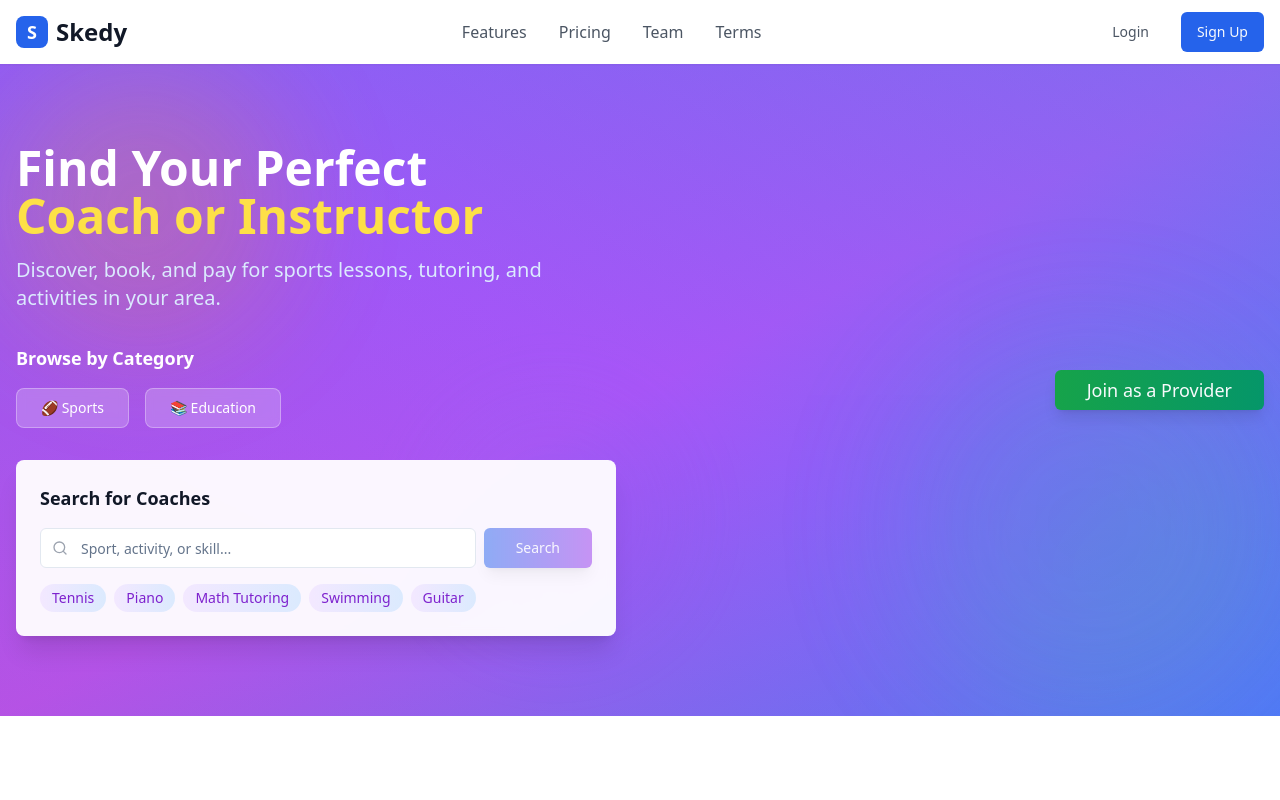
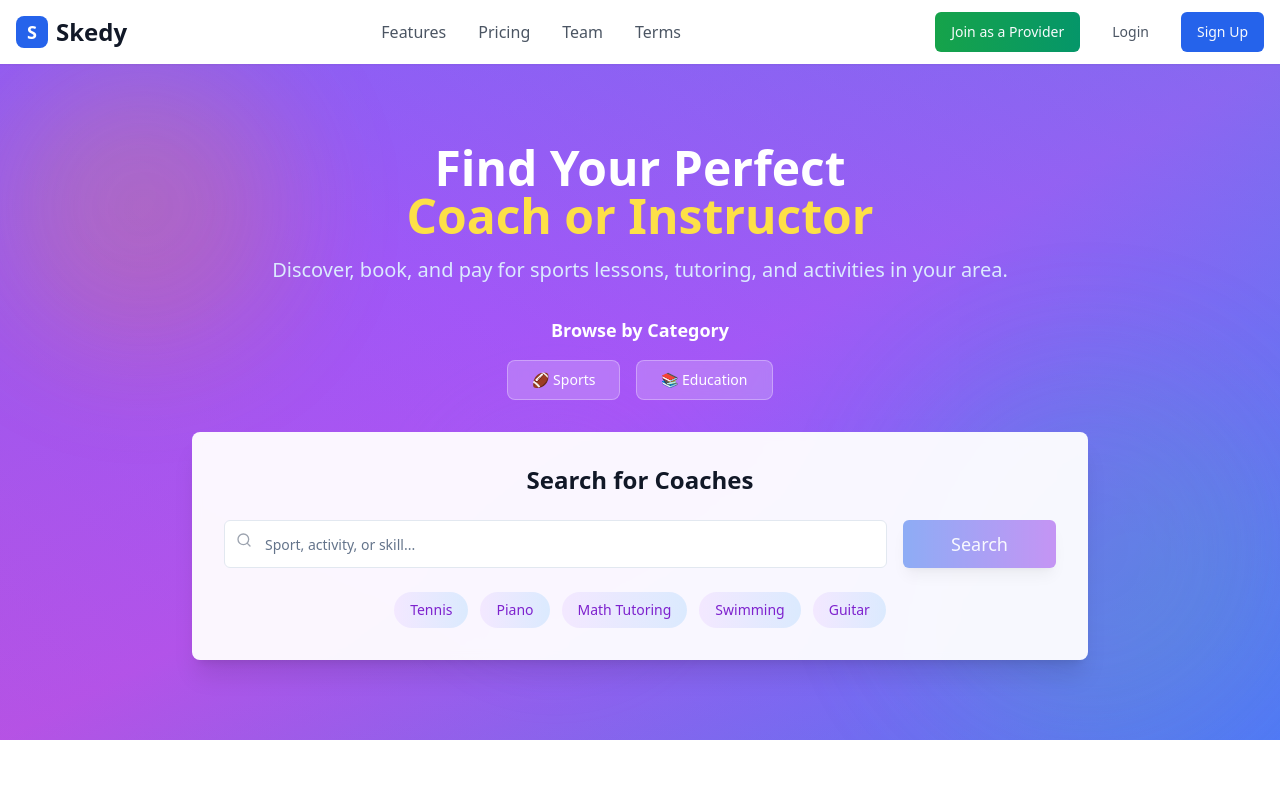
Before and after one commit to AlexMZH98/skedy-landing-page-boost, a React (Vite) app: page / in a window 1280 px wide. Shown: the top 800 px of the page. Built offline with nearby package versions, Linux system fonts and the light colour scheme.

Commit message:
feat: Expand search and move provider button
- Expand the search bar to take up the entire screen width.
- Move the "Join as Provider" button to the top left, next to the login button.
- Updated `src/components/Hero.tsx`.

```diff
--- a/src/components/Header.tsx
+++ b/src/components/Header.tsx
@@ -82,6 +82,9 @@ const Header = () => {
 
           {/* Desktop Auth Buttons */}
           <div className="hidden md:flex items-center space-x-4">
+            <Button className="bg-gradient-to-r from-green-600 to-emerald-600 hover:from-green-700 hover:to-emerald-700">
+              Join as a Provider
+            </Button>
             <Button variant="ghost" className="text-gray-600">Login</Button>
             <Button className="bg-blue-600 hover:bg-blue-700">Sign Up</Button>
           </div>
@@ -124,6 +127,9 @@ const Header = () => {
                 Terms
               </button>
               <div className="flex flex-col space-y-2 pt-4">
+                <Button className="bg-gradient-to-r from-green-600 to-emerald-600 hover:from-green-700 hover:to-emerald-700">
+                  Join as a Provider
+                </Button>
                 <Button variant="ghost" className="text-gray-600">Login</Button>
                 <Button className="bg-blue-600 hover:bg-blue-700">Sign Up</Button>
               </div>
--- a/src/components/Hero.tsx
+++ b/src/components/Hero.tsx
@@ -127,10 +127,9 @@ const Hero = () => {
 
       <div className="relative z-10 py-20">
         <div className="container mx-auto px-4">
-          <div className="grid lg:grid-cols-2 gap-12 items-center">
-            {/* Left Side - Consumer Search */}
-            <div className="space-y-8">
-              <div className="space-y-4">
+          {/* Full Width Search Section */}
+          <div className="max-w-4xl mx-auto space-y-8">
+            <div className="text-center space-y-4">
               <h1 className="text-4xl md:text-5xl font-bold text-white leading-tight">
                 Find Your Perfect
                 <span className="text-yellow-300 block">Coach or Instructor</span>
@@ -141,9 +140,9 @@ const Hero = () => {
             </div>
 
             {/* Categories */}
-              <div className="space-y-4">
+            <div className="text-center space-y-4">
               <h3 className="text-lg font-semibold text-white">Browse by Category</h3>
-                <div className="flex gap-4">
+              <div className="flex justify-center gap-4">
                 <Button
                   onClick={() => handleCategoryClick("Sports")}
                   className="bg-white/20 hover:bg-white/30 text-white border border-white/30 backdrop-blur-sm px-6 py-3 rounded-lg transition-all duration-200 transform hover:scale-105"
@@ -161,16 +160,16 @@ const Hero = () => {
               </div>
             </div>
 
-              {/* Search Bar */}
-              <div className="bg-white/95 backdrop-blur-sm rounded-lg shadow-xl p-6">
-                <div className="space-y-4">
-                  <h3 className="text-lg font-semibold text-gray-900">Search for Coaches</h3>
-                  <div className="flex gap-2">
+            {/* Search Bar - Full Width */}
+            <div className="bg-white/95 backdrop-blur-sm rounded-lg shadow-xl p-8">
+              <div className="space-y-6">
+                <h3 className="text-2xl font-semibold text-gray-900 text-center">Search for Coaches</h3>
+                <div className="flex gap-4">
                   <div className="flex-1 relative" ref={searchRef}>
                     <Search className="absolute left-3 top-3 h-4 w-4 text-gray-400" />
                     <Input
                       placeholder="Sport, activity, or skill..."
-                        className="pl-10"
+                      className="pl-10 h-12 text-lg"
                       value={searchQuery}
                       onChange={handleInputChange}
                       onKeyPress={handleKeyPress}
@@ -201,18 +200,18 @@ const Hero = () => {
                     )}
                   </div>
                   <Button
-                      className="bg-gradient-to-r from-blue-600 to-purple-600 hover:from-blue-700 hover:to-purple-700 px-8 shadow-lg"
+                    className="bg-gradient-to-r from-blue-600 to-purple-600 hover:from-blue-700 hover:to-purple-700 px-12 py-3 h-12 text-lg shadow-lg"
                     onClick={() => handleSearch()}
                     disabled={!searchQuery.trim()}
                   >
                     Search
                   </Button>
                 </div>
-                  <div className="flex flex-wrap gap-2">
+                <div className="flex flex-wrap justify-center gap-3">
                   {["Tennis", "Piano", "Math Tutoring", "Swimming", "Guitar"].map((tag) => (
                     <span
                       key={tag}
-                        className="px-3 py-1 bg-gradient-to-r from-purple-100 to-blue-100 text-purple-700 rounded-full text-sm hover:from-purple-200 hover:to-blue-200 cursor-pointer transition-all duration-200 transform hover:scale-105"
+                      className="px-4 py-2 bg-gradient-to-r from-purple-100 to-blue-100 text-purple-700 rounded-full text-sm hover:from-purple-200 hover:to-blue-200 cursor-pointer transition-all duration-200 transform hover:scale-105"
                       onClick={() => handleTagClick(tag)}
                     >
                       {tag}
@@ -222,14 +221,6 @@ const Hero = () => {
               </div>
             </div>
           </div>
-
-            {/* Right Side - Provider Button Only */}
-            <div className="flex justify-center lg:justify-end">
-              <Button className="bg-gradient-to-r from-green-600 to-emerald-600 hover:from-green-700 hover:to-emerald-700 text-lg py-3 px-8 shadow-lg transform hover:scale-105 transition-all duration-200">
-                Join as a Provider
-              </Button>
-            </div>
-          </div>
         </div>
       </div>
     </section>
```
Lines whose indentation alone changed are shown as unchanged.
